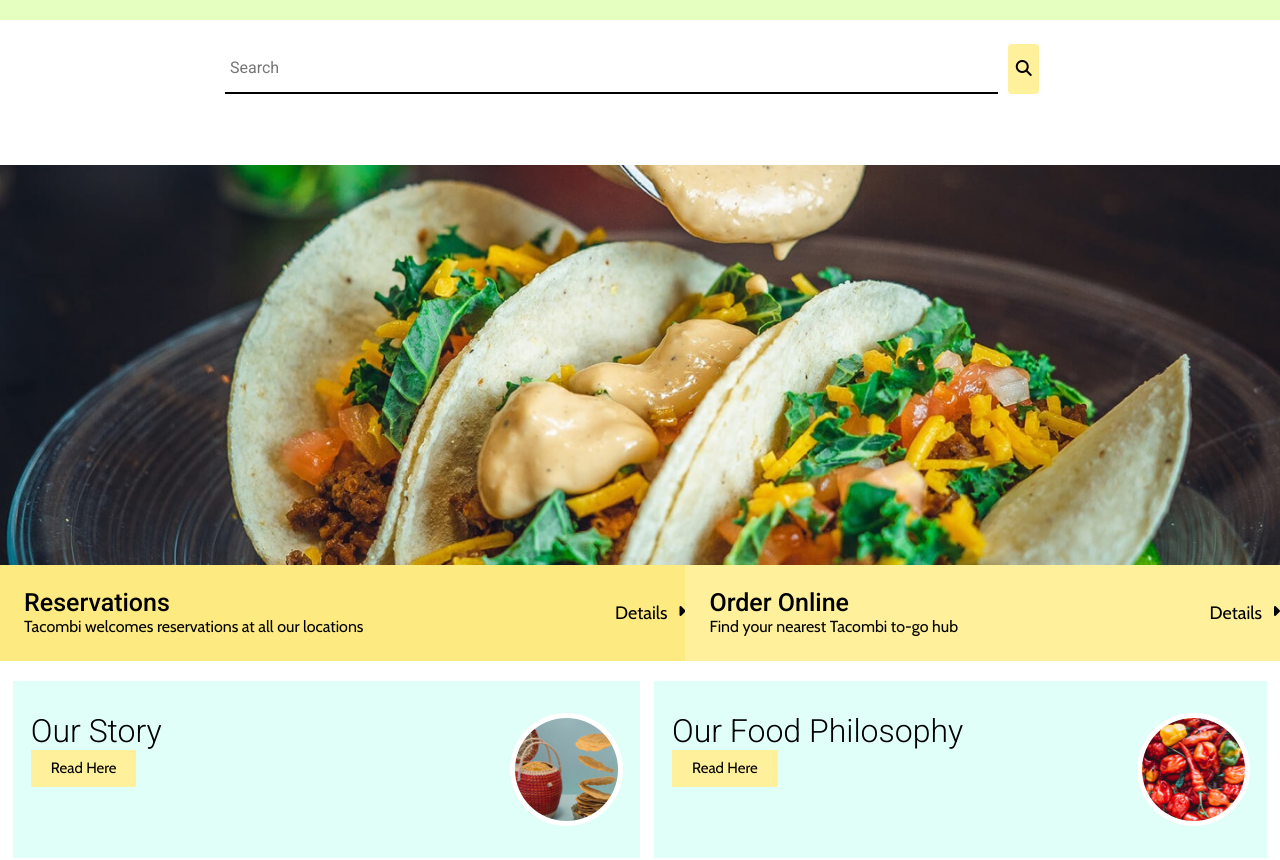
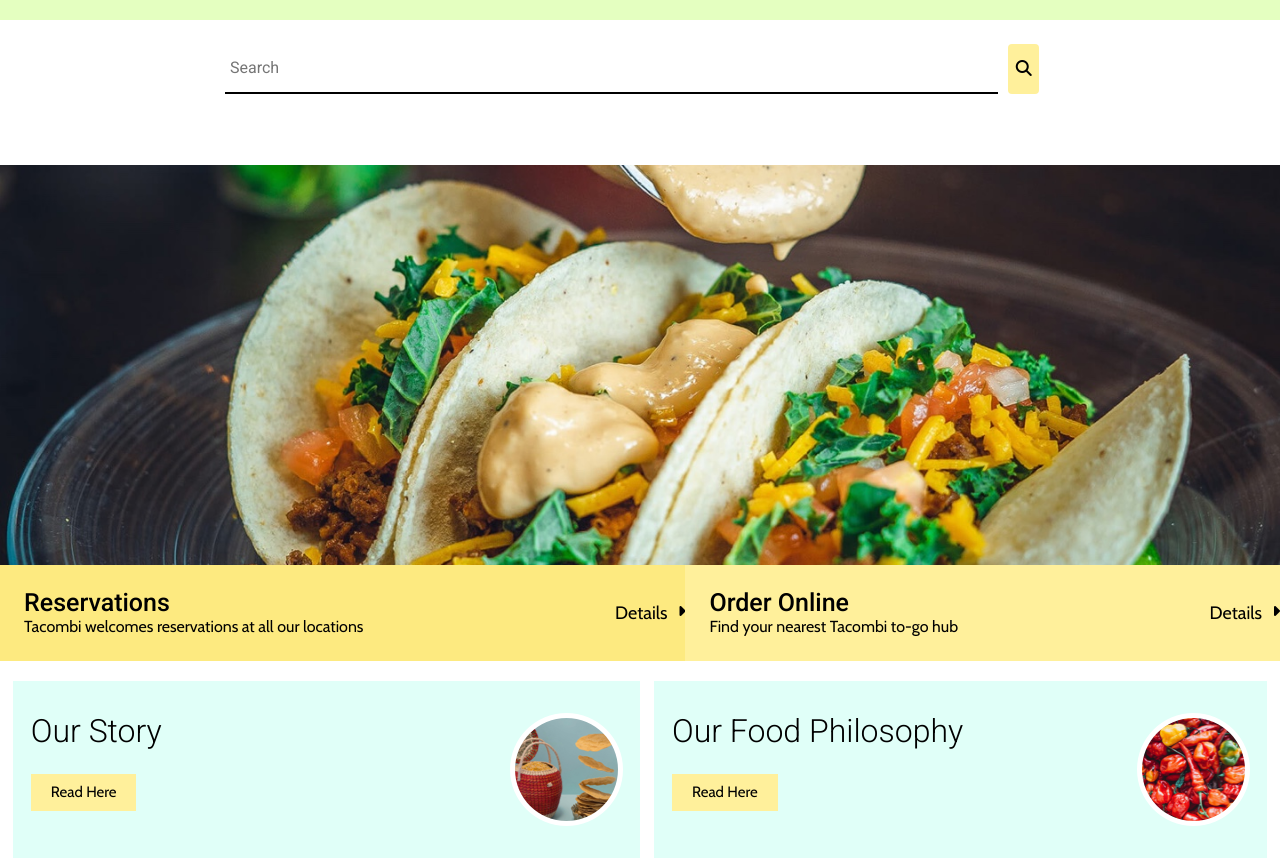
Before and after one commit to yukiiimak/Tacombi, a plain HTML site: page deploy/index.html in a window 1280 px wide. Shown: the part 103-963 px from the top of the page. Drawn offline with nearby package versions, Linux system fonts and the light colour scheme.

Commit message:
placed button in appropriate place

```diff
--- a/dev/scss/base/_base.scss
+++ b/dev/scss/base/_base.scss
@@ -100,6 +100,10 @@ ul {
 					align-items: flex-start;
 					margin-right: 17px;
 				}
+
+				.button {
+					margin-top: 24px;
+				}
 			}
 
 			.philosophy {
@@ -112,6 +116,10 @@ ul {
 					justify-content: flex-end;
 					align-items: flex-start;
 					margin-right: 17px;
+				}
+
+				.button {
+					margin-top: 24px;
 				}
 			}
 
```
Also changed, not shown: deploy/css/styles.css.
